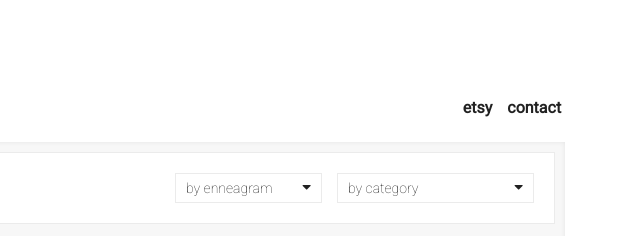
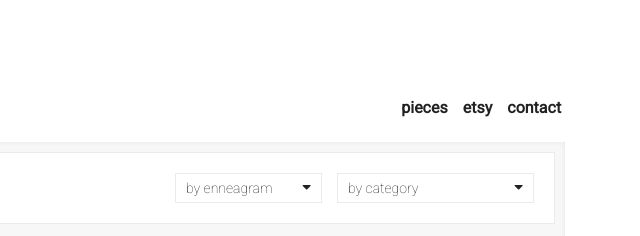
Before and after one commit to floriographs/floriographs.github.io, a plain HTML site: page index.html in a window 1280 px wide. Shown: the top 236 px of the page, 640-1280 px from the left. Drawn offline with Linux system fonts and the light colour scheme.

Commit message:
Add files via upload

```diff
--- a/index.html
+++ b/index.html
@@ -34,6 +34,7 @@
             </div>
             <div class="links">
                 <ul>
+                    <li><a href="/pieces" title="pieces">pieces</a></li>
                     <li><a href="http://etsy.com/shop/floriographs" target="_blank" title="Etsy">etsy</a></li>
                     <li><a href="mailto:floriographs@gmail.com" title="email">contact</a></li>
                 </ul>
```
